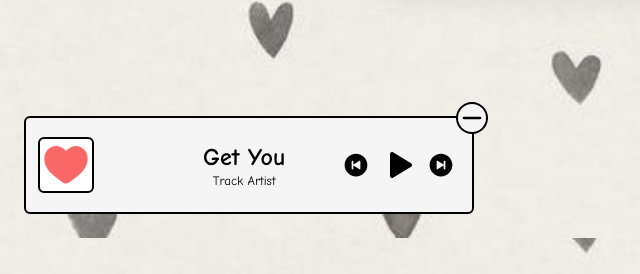
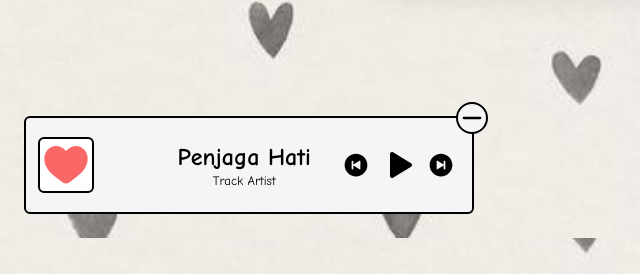
Before and after one commit to aditchndr/massage-for-raniaaa, a plain HTML site: page index.html in a window 1280 px wide. Shown: the part 562-836 px from the top of the page, 0-640 px from the left. Drawn offline with nearby package versions, Linux system fonts and the light colour scheme; a script that the page names is missing.

Commit message:
Update index.html

```diff
--- a/index.html
+++ b/index.html
@@ -36,7 +36,7 @@
             <div class="sound-bars"></div>
           </div>
           <div class="track-info -space-y-1">
-            <div class="trackname">Get You</div>
+            <div class="trackname">Penjaga Hati</div>
             <div class="trackartist">Track Artist</div>
           </div>
           <div class="track-nav">
```
